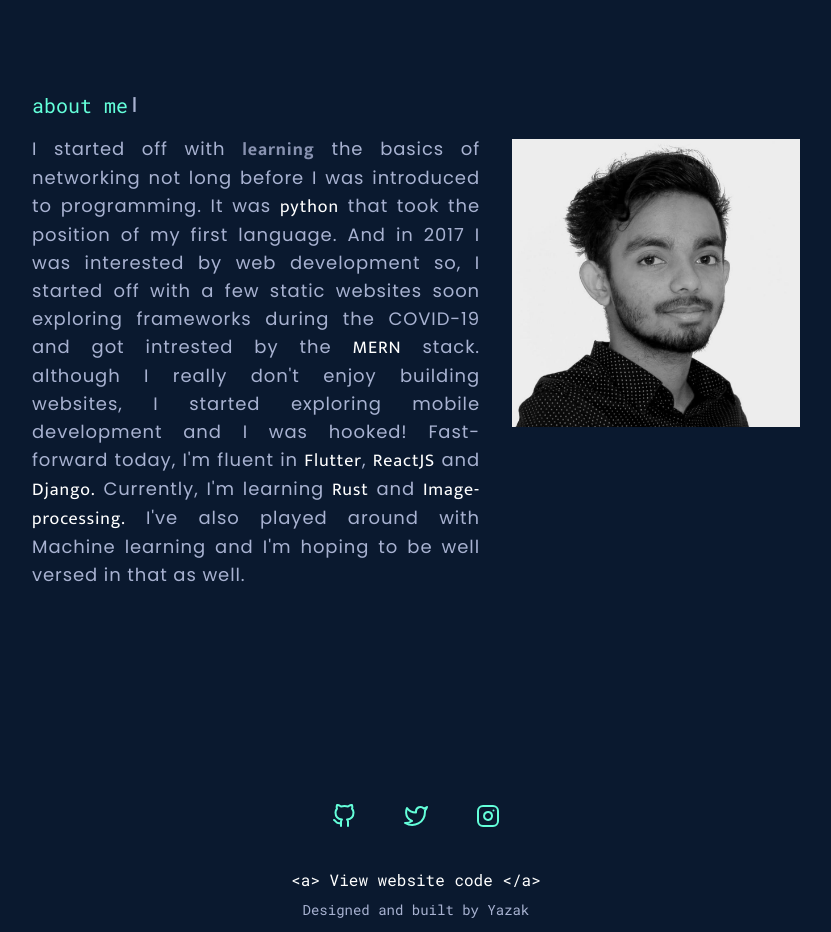
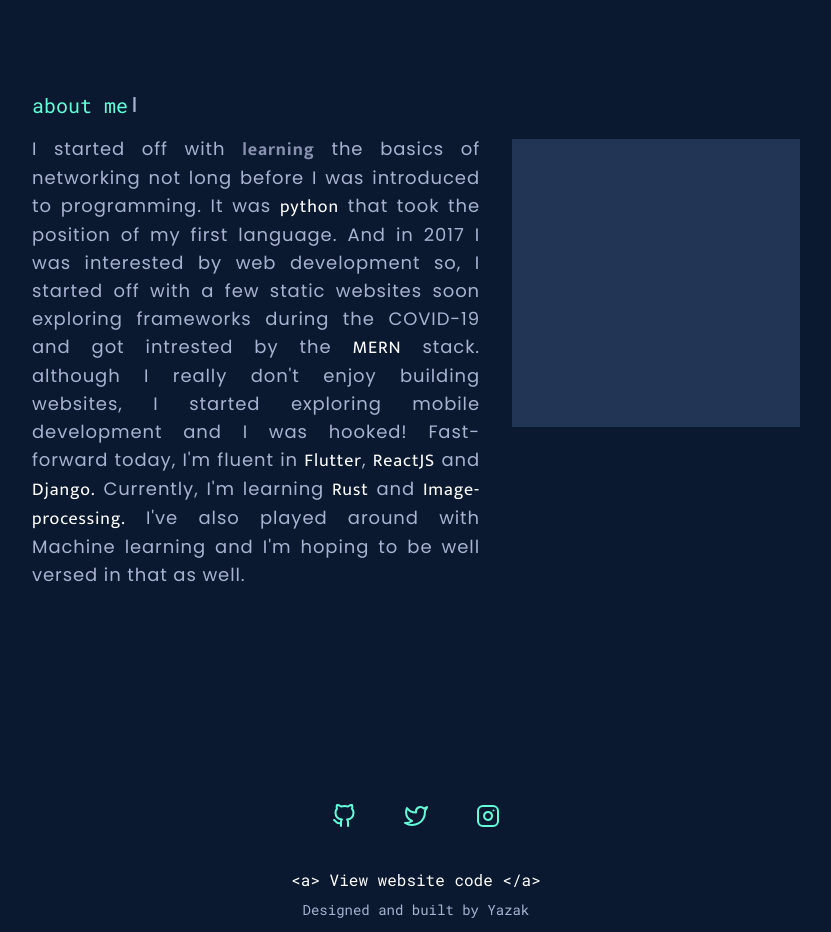
Before and after one commit to Oreofreakshake/Portfolio, a Vue app: page / in a window 1280 px wide. Shown: the part 860-1792 px from the top of the page, without its empty margins (224-1055 px from the left). Built offline with nearby package versions, Linux system fonts and the light colour scheme.

Commit message:
fuck the ugly ass picture

```diff
--- a/src/components/About.vue
+++ b/src/components/About.vue
@@ -31,8 +31,7 @@
                         <span class=" text-white font-mukta">Image-processing.</span>
                     I've also played around with Machine learning and I'm hoping to be well versed in that as well.
                     </p>
-                    <img class="flex w-full lg:w-72 h-90 md:h-72 bg-lightnavy mt-8 lg:mt-1" src="../assets/me.png" alt="hello">
-                    <img src="" alt="">
+                    <div class="flex w-full lg:w-72 h-72 bg-lightnavy mt-8 lg:mt-1"></div>
                 </div>
             </div>
         </div>
```
